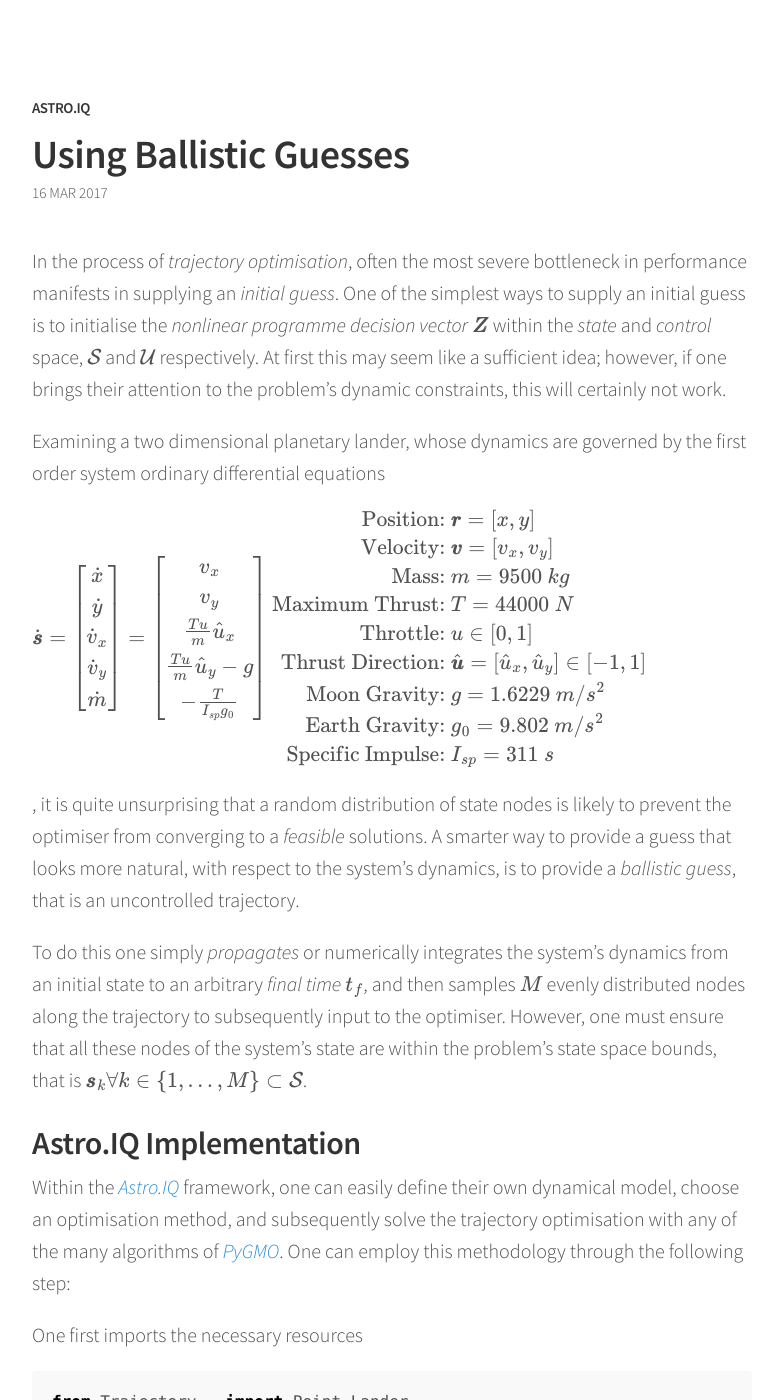
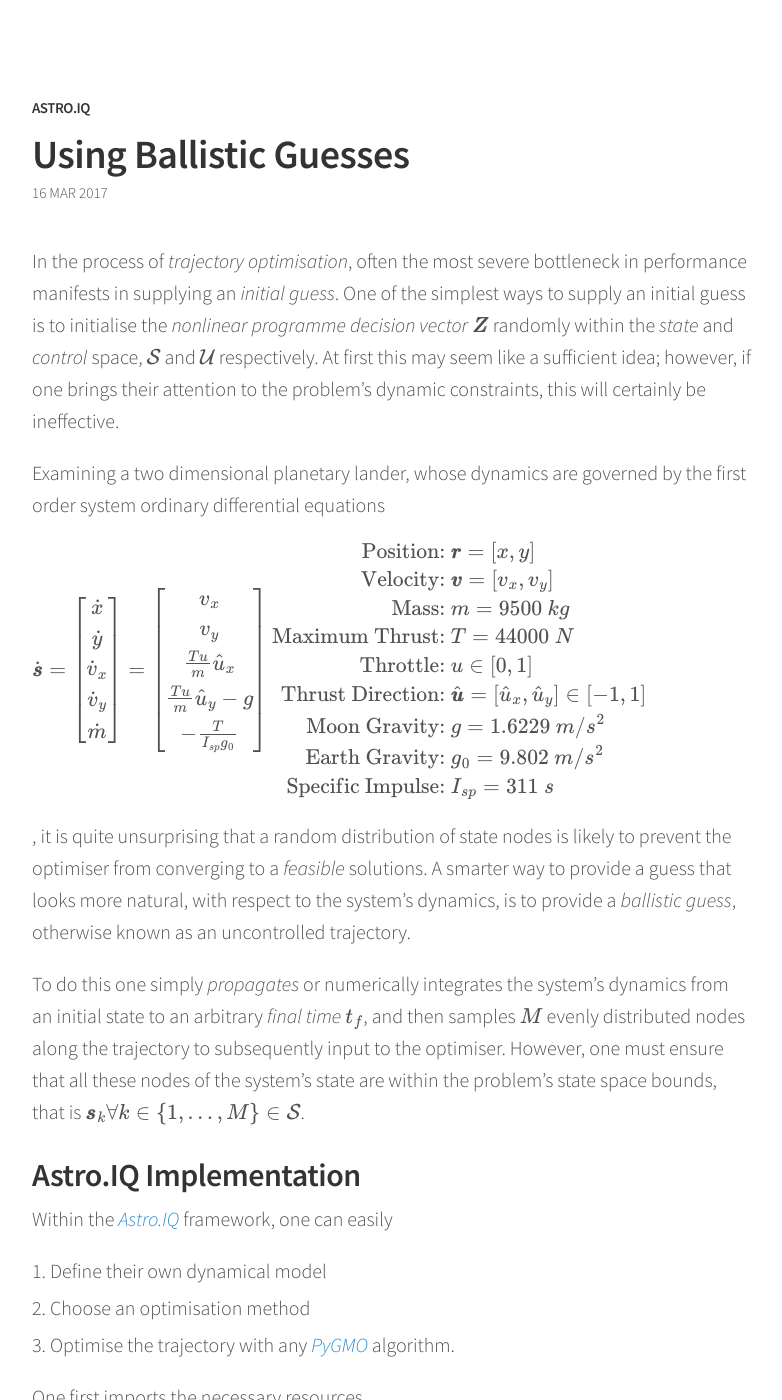
Before and after one commit to cisprague/Astro.IQ, a Jekyll site: the page built from docs/_posts/2017-03-16-Using-Ballistic-Guesses.md, in a window 1280 px wide and 1400 px high. Shown: the whole window, without its empty margins (248-1030 px from the left). Built offline with Jekyll 4.4.1, drawn with Linux system fonts in a browser that asks for light colours; nearby versions of some CDN libraries; formulas are drawn with MathJax 3; some of the changed text lies outside the part shown.

Commit message:
Made blog post about ballistic guess better

````diff
--- a/docs/_posts/2017-03-16-Using-Ballistic-Guesses.md
+++ b/docs/_posts/2017-03-16-Using-Ballistic-Guesses.md
@@ -3,7 +3,7 @@
 author: "Christopher Iliffe Sprague"
 ---
 
-In the process of *trajectory optimisation*, often the most severe bottleneck in performance manifests in supplying an *initial guess*. One of the simplest ways to supply an initial guess is to initialise the *nonlinear programme decision vector* $$\pmb{Z}$$ within the *state* and *control* space, $$\mathcal{S}$$ and $$\mathcal{U}$$ respectively. At first this may seem like a sufficient idea; however, if one brings their attention to the problem's dynamic constraints, this will certainly not work.
+In the process of *trajectory optimisation*, often the most severe bottleneck in performance manifests in supplying an *initial guess*. One of the simplest ways to supply an initial guess is to initialise the *nonlinear programme decision vector* $$\pmb{Z}$$ randomly within the *state* and *control* space, $$\mathcal{S}$$ and $$\mathcal{U}$$ respectively. At first this may seem like a sufficient idea; however, if one brings their attention to the problem's dynamic constraints, this will certainly be ineffective.
 
 Examining a two dimensional planetary lander, whose dynamics are governed by the first order system ordinary differential equations
 
@@ -39,12 +39,16 @@
 \end{align}
 $$
 
-, it is quite unsurprising that a random distribution of state nodes is likely to prevent the optimiser from converging to a *feasible* solutions. A smarter way to provide a guess that looks more natural, with respect to the system's dynamics, is to provide a *ballistic guess*, that is an uncontrolled trajectory.
+, it is quite unsurprising that a random distribution of state nodes is likely to prevent the optimiser from converging to a *feasible* solutions. A smarter way to provide a guess that looks more natural, with respect to the system's dynamics, is to provide a *ballistic guess*, otherwise known as an uncontrolled trajectory.
 
-To do this one simply *propagates* or numerically integrates the system's dynamics from an initial state to an arbitrary *final time* $$t_f$$, and then samples $$M$$ evenly distributed nodes along the trajectory to subsequently input to the optimiser. However, one must ensure that all these nodes of the system's state are within the problem's state space bounds, that is $$\pmb{s}_k \forall k \in \{1,\dots,M\} \subset \mathcal{S} $$.
+To do this one simply *propagates* or numerically integrates the system's dynamics from an initial state to an arbitrary *final time* $$t_f$$, and then samples $$M$$ evenly distributed nodes along the trajectory to subsequently input to the optimiser. However, one must ensure that all these nodes of the system's state are within the problem's state space bounds, that is $$\pmb{s}_k \forall k \in \{1,\dots,M\} \in \mathcal{S} $$.
 
 ## Astro.IQ Implementation
-Within the [*Astro.IQ*](https://github.com/CISprague/Astro.IQ) framework, one can easily define their own dynamical model, choose an optimisation method, and subsequently solve the trajectory optimisation with any of the many algorithms of [*PyGMO*](https://github.com/esa/pagmo). One can employ this methodology through the following step:
+Within the [*Astro.IQ*](https://github.com/CISprague/Astro.IQ) framework, one can easily
+
+1. Define their own dynamical model
+2. Choose an optimisation method
+3. Optimise the trajectory with any [*PyGMO*](https://github.com/esa/pagmo) algorithm.
 
 One first imports the necessary resources
 
@@ -73,7 +77,7 @@
 
 and the *control* by
 
-$$ \pmb{c}_k^\intercal = {[u, \hat{u}_x, \hat{u}_u]}_k \in \mathcal{U}$$
+$$ \pmb{c}_k^\intercal = {[u, \hat{u}_x, \hat{u}_y]}_k \in \mathcal{U}$$
 
 . In this transcription, the *dynamic constraints* are enforced by *equality constraints* given by the trapezoidal quadrature
 
@@ -187,11 +191,11 @@
 ![png]({{ site.baseurl }}/assets/Guessing_files/Guessing_13_0.png)
 
 #### Control
-From *optimal control* theory, one can analyse how the nature of the system's control should behave. One introduces a vector of non physical *costate* variables
+From *optimal control* theory, one can analyse how the nature of the system's control should behave. There is a vector of non physical *costate* variables
 
 $$ \pmb{\lambda}^\intercal = [\lambda_x, \lambda_y, \lambda_{v_x}, \lambda_{v_y}, \lambda_m] $$
 
-and subsequently defines the system's *Hamiltonian*
+, from which the system's *Hamiltonian* is defined
 
 $$ \mathcal{H} = \pmb{\lambda}^\intercal \dot{\pmb{s}} + \mathcal{L} $$
 
@@ -201,13 +205,13 @@
 \mathcal{L} = T u
 $$
 
-. From [*Pontryagin's maximum principle*](https://en.wikipedia.org/wiki/Pontryagin's_maximum_principle), which requires that the *Hamiltonian* must be maximized over the set of all possible controls $$\mathcal{U}$$
+. From [*Pontryagin's maximum principle*](https://en.wikipedia.org/wiki/Pontryagin's_maximum_principle), one notes that the *Hamiltonian* must be maximized over the set of all possible controls
 
 $$
 H(\pmb{s}^\star_k,\pmb{c}^\star_k,\lambda^\star_k)\leq H(\pmb{s}^\star_k,\pmb{c},\lambda^\star_k)~\forall \pmb{c} \in \mathcal{U}
 $$
 
-, one finds that optimal throttle is
+, and hence the optimal throttle policy is found as
 
 $$
 u =
@@ -223,7 +227,7 @@
 
 $$ S = \frac{I_{sp} g_0 \sqrt{\lambda_{v_x}^2 + \lambda_{v_y}^2}}{m} - \lambda_m $$
 
-. Hence this describes what is known as *bang-bang control*, which is characteristic of *mass-optimal control*, where the throttle is either on or off. Plotting the throttle sequence of the planetary lander in this example, it can be seen that this nature is followed, with the exception of some intermediate values due to the problem's discretisation.
+. Hence this describes what is known as *bang-bang control*, which is characteristic of *mass-optimal control* policies, where the throttle is either on or off. Plotting the lander's throttle sequence, it can be seen that this behaviour is emulated, with the exception of a few intermediate values due to the problem's discretisation.
 
 
 ```python
@@ -237,7 +241,7 @@
 
 ![png]({{ site.baseurl }}/assets/Guessing_files/Guessing_14_0.png)
 
-The fuel expenditure is the plotted:
+One can also see the lander's fuel expenditure along its trajecory:
 
 ```python
 # Plot the propellent usage
````
Also changed, not shown: other parts of docs/_posts/2017-03-16-Using-Ballistic-Guesses.md (+10 -5 lines), 1 other file.
